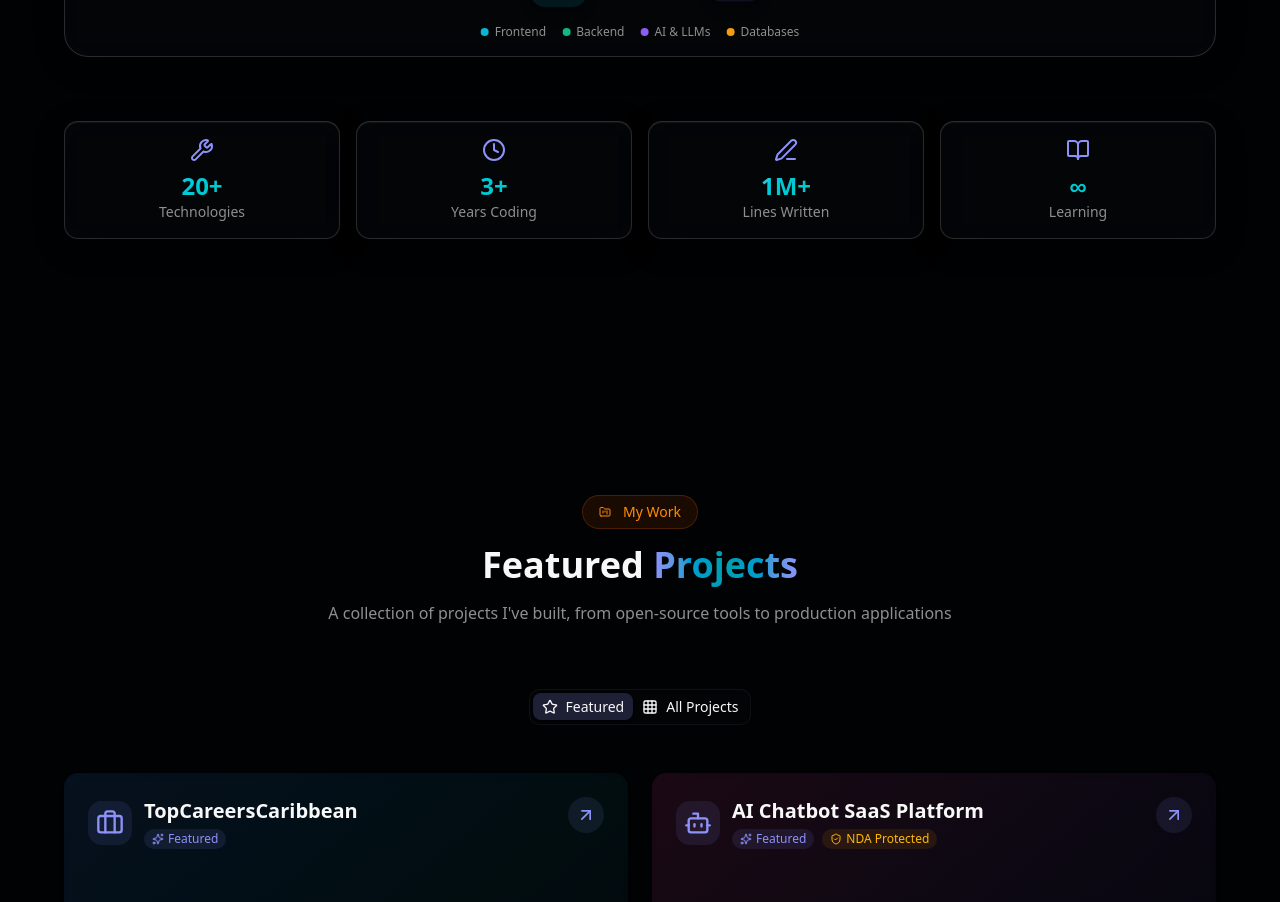
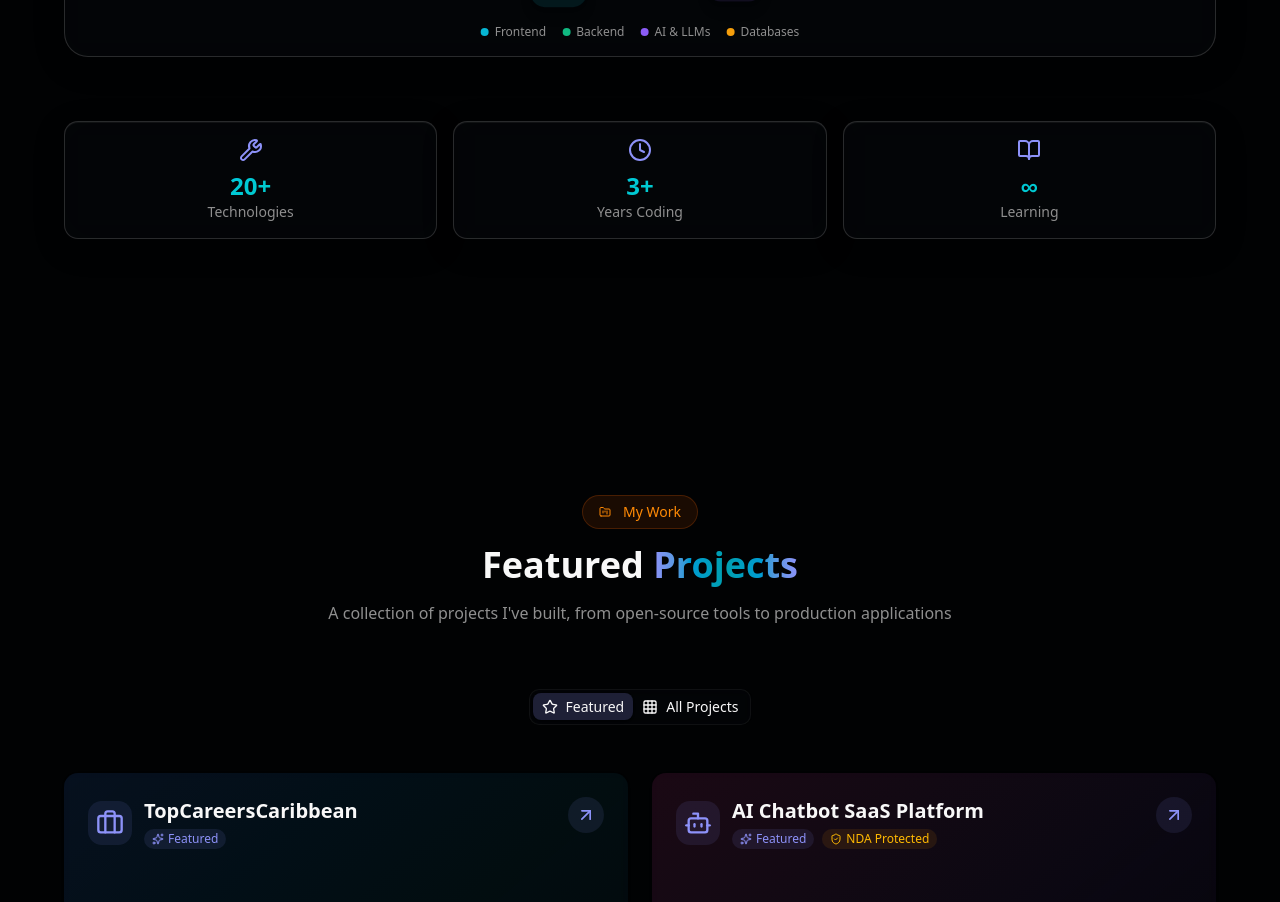
Before and after one commit to iamsaad640/portfolio, a Next.js app: page / in a window 1280 px wide. Shown: the part 3060-3962 px from the top of the page. Built offline with nearby package versions, Linux system fonts and the light colour scheme.

Commit message:
fix(skills): remove lines written stat card

```diff
--- a/components/sections/skills.tsx
+++ b/components/sections/skills.tsx
@@ -3,7 +3,7 @@
 import { useState, useEffect } from "react";
 import { cn } from "@/lib/utils";
 import { skills } from "@/lib/data";
-import { Zap, Wrench, Clock, PenLine, BookOpen } from "lucide-react";
+import { Zap, Wrench, Clock, BookOpen } from "lucide-react";
 import {
   SiReact,
   SiNextdotjs,
@@ -247,11 +247,10 @@ export function SkillsSection() {
         </div>
 
         {/* Fun Stats */}
-        <div className="mt-10 md:mt-16 grid grid-cols-4 gap-2 md:gap-4">
+        <div className="mt-10 md:mt-16 grid grid-cols-3 gap-2 md:gap-4">
           {[
             { value: "20+", label: "Technologies", Icon: Wrench },
             { value: "3+", label: "Years Coding", Icon: Clock },
-            { value: "1M+", label: "Lines Written", Icon: PenLine },
             { value: "∞", label: "Learning", Icon: BookOpen },
           ].map((stat) => (
             <div
```
